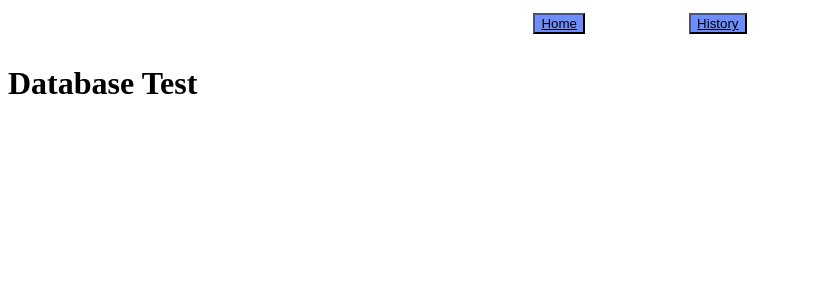
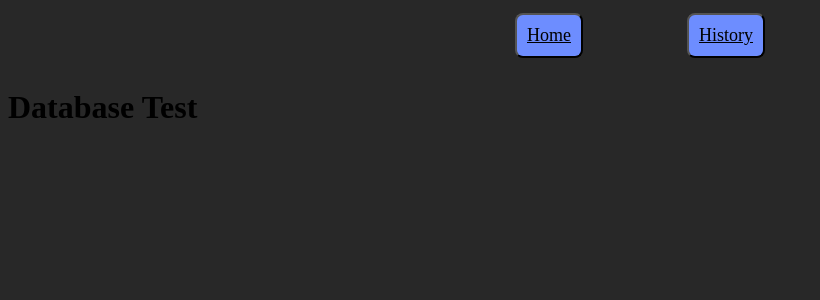
Before and after one commit to DylanLaw03/automated-aquaponics, a Flask app: page /history in a window 1280 px wide. Shown: the top 300 px of the page, without its empty margins (0-820 px from the left). Run offline with Flask 2, Linux system fonts and the light colour scheme; some libraries are stand-ins or nearby versions.

Commit message:
CSS editing

```diff
--- a/front_app/static/main.css
+++ b/front_app/static/main.css
@@ -11,6 +11,10 @@
     margin-bottom: 10px;
     background-color: rgb(109, 141, 255);
     color: black;
+    border-radius: 8px;
+    padding: 10px;
+    font-family: "Atkinson Hyperlegible";
+    font-size: large;
 }
 
 .nav-button:hover {
@@ -24,3 +28,7 @@
 .initial-state-screen {
     height: 660px;
 }
+
+body{
+    background: #282828;
+}
```
